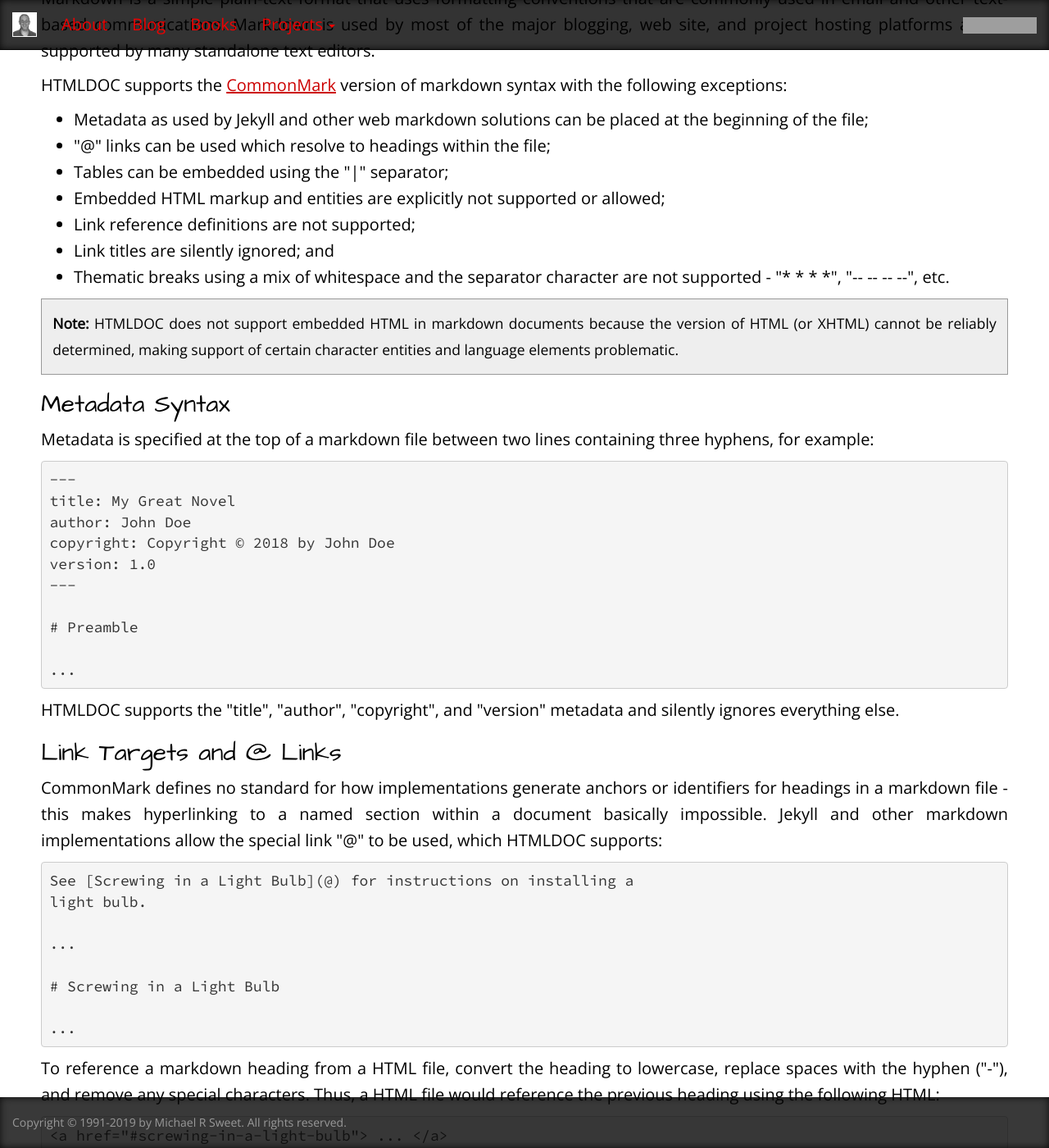
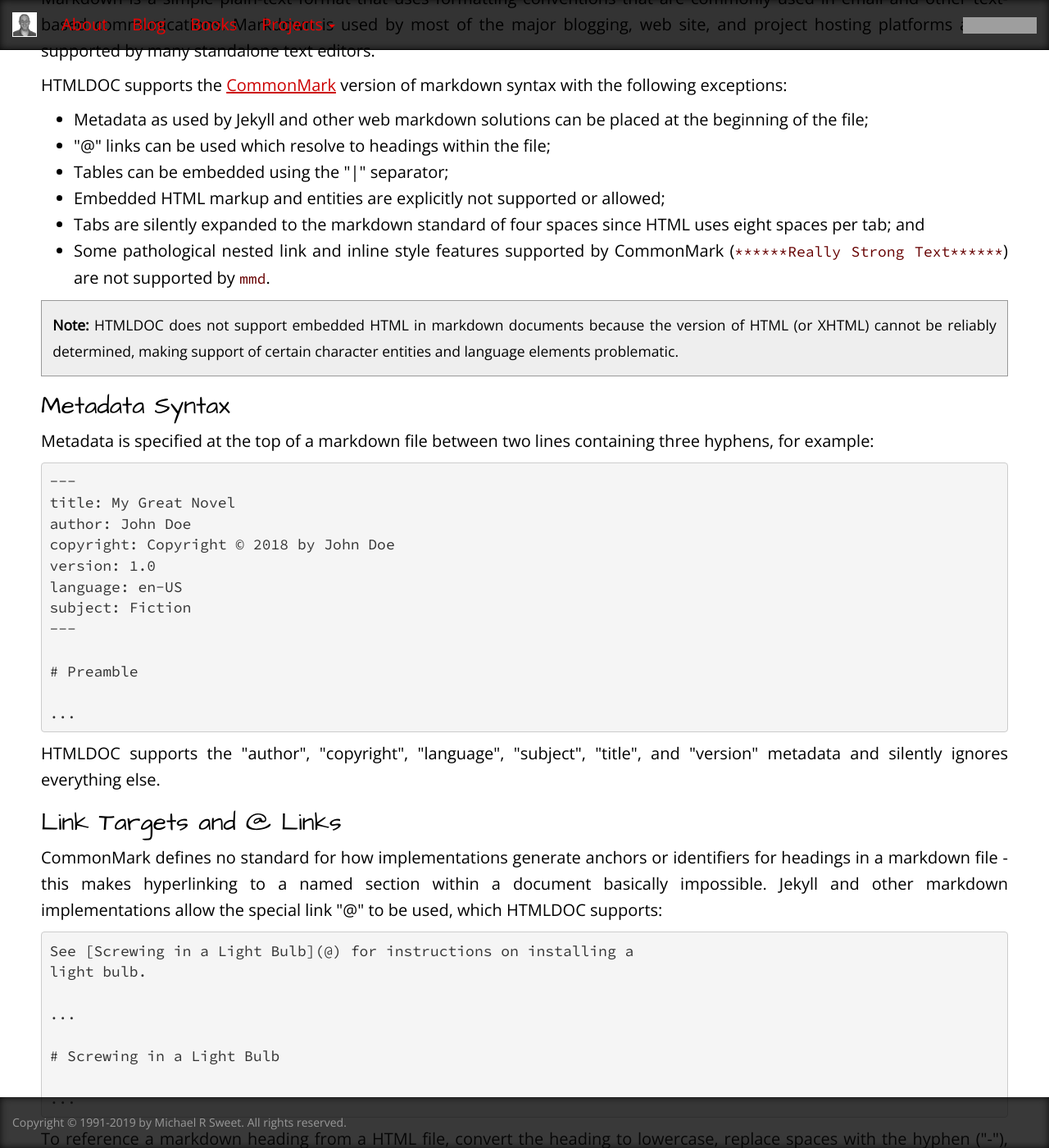
Before and after one commit to michaelrsweet/michaelrsweet.github.com, a Jekyll site: the page built from htmldoc/htmldoc.html, in a window 1280 px wide and 1400 px high, scrolled down 50180 px. Shown: the whole window at 82% size. Built offline with Jekyll 4.4.1, drawn with Linux system fonts in a browser that asks for light colours; some of the changed text lies outside the part shown; grey boxes are pictures that could not be loaded.

Commit message:
HTMLDOC 1.9.6 release.

```diff
--- a/htmldoc/htmldoc.html
+++ b/htmldoc/htmldoc.html
@@ -2207,10 +2207,11 @@ RULES</code>.</b></p>
 <li>Tables can be embedded using the &quot;|&quot; separator;</li>
 <li>Embedded HTML markup and entities are explicitly not supported or
  allowed;</li>
-<li>Link reference definitions are not supported;</li>
-<li>Link titles are silently ignored; and</li>
-<li>Thematic breaks using a mix of whitespace and the separator
- character are not supported - &quot;* * * *&quot;, &quot;-- -- -- --&quot;, etc.</li>
+<li>Tabs are silently expanded to the markdown standard of four spaces
+ since HTML uses eight spaces per tab; and</li>
+<li>Some pathological nested link and inline style features supported by
+ CommonMark (<code>******Really Strong Text******</code>) are not
+ supported by <code>mmd</code>.</li>
 </ul>
 <blockquote><b>Note:</b> HTMLDOC does not support embedded HTML in
  markdown documents because the version of HTML (or XHTML) cannot be
@@ -2225,14 +2226,16 @@ title: My Great Novel
 author: John Doe
 copyright: Copyright &copy; 2018 by John Doe
 version: 1.0
+language: en-US
+subject: Fiction
 ---
 
 # Preamble
 
 ...
 </pre>
-<p>HTMLDOC supports the &quot;title&quot;, &quot;author&quot;, &quot;copyright&quot;, and &quot;version&quot;
- metadata and silently ignores everything else.</p>
+<p>HTMLDOC supports the &quot;author&quot;, &quot;copyright&quot;, &quot;language&quot;, &quot;subject&quot;,
+ &quot;title&quot;, and &quot;version&quot; metadata and silently ignores everything else.</p>
 <h2><a NAME="5_3">Link Targets and @ Links</a></h2>
 <p>CommonMark defines no standard for how implementations generate
  anchors or identifiers for headings in a markdown file - this makes
@@ -2704,3 +2707,4 @@ b-book.html
 a-license.html
 b-book.html
 </pre>
+</div>
```
Also changed, not shown: other parts of htmldoc/htmldoc.html (+4 -4 lines), _posts/2019-09-25-htmldoc-1.9.6.md (added, +37 -0 lines), htmldoc/index.md (+15 -8 lines), 2 other files.
